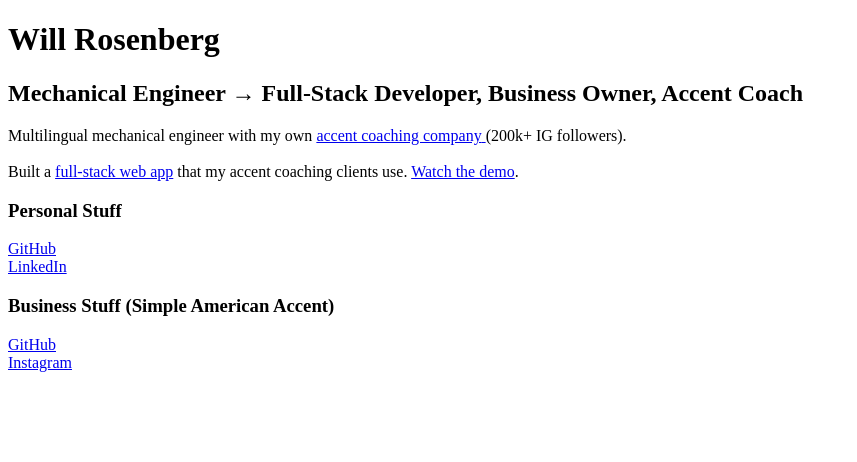
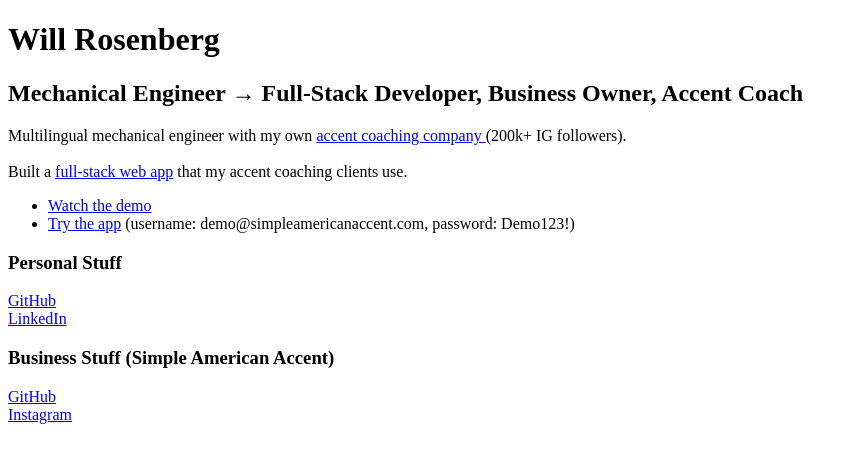
Before and after one commit to will-rosenberg/portfolio, a React (Vite) app: page / in a window 1280 px wide. Shown: the top 462 px of the page, without its empty margins (0-857 px from the left). Built offline with nearby package versions, Linux system fonts and the light colour scheme; the HTML template or start-up script is replaced by a standard one.

Commit message:
Update Home.jsx

```diff
--- a/src/pages/Home.jsx
+++ b/src/pages/Home.jsx
@@ -22,19 +22,20 @@
         >
           full-stack web app
         </a>{" "}
-        that my accent coaching clients use.{" "}
-        <a href="https://youtu.be/1I5FPCRFm7o" target="_blank">
-          Watch the demo
-        </a>
-        .
-        <br />
-        {/* <br />
-        Seeking a front-end web development job (10-30 hrs/wk) while continuing
-        to run my business, to:
-        <ol>
-          <li>build my skills further</li>
-          <li>stabilize my income.</li>
-        </ol> */}
+        that my accent coaching clients use.
+        <ul>
+          <li>
+            <a href="https://youtu.be/1I5FPCRFm7o" target="_blank">
+              Watch the demo
+            </a>
+          </li>
+          <li>
+            <a href="https://app.simpleamericanaccent.com" target="_blank">
+              Try the app
+            </a>{" "}
+            (username: demo@simpleamericanaccent.com, password: Demo123!)
+          </li>
+        </ul>
       </p>
       <h3>Personal Stuff</h3>
       <a href="https://github.com/will-rosenberg" target="_blank">
```
